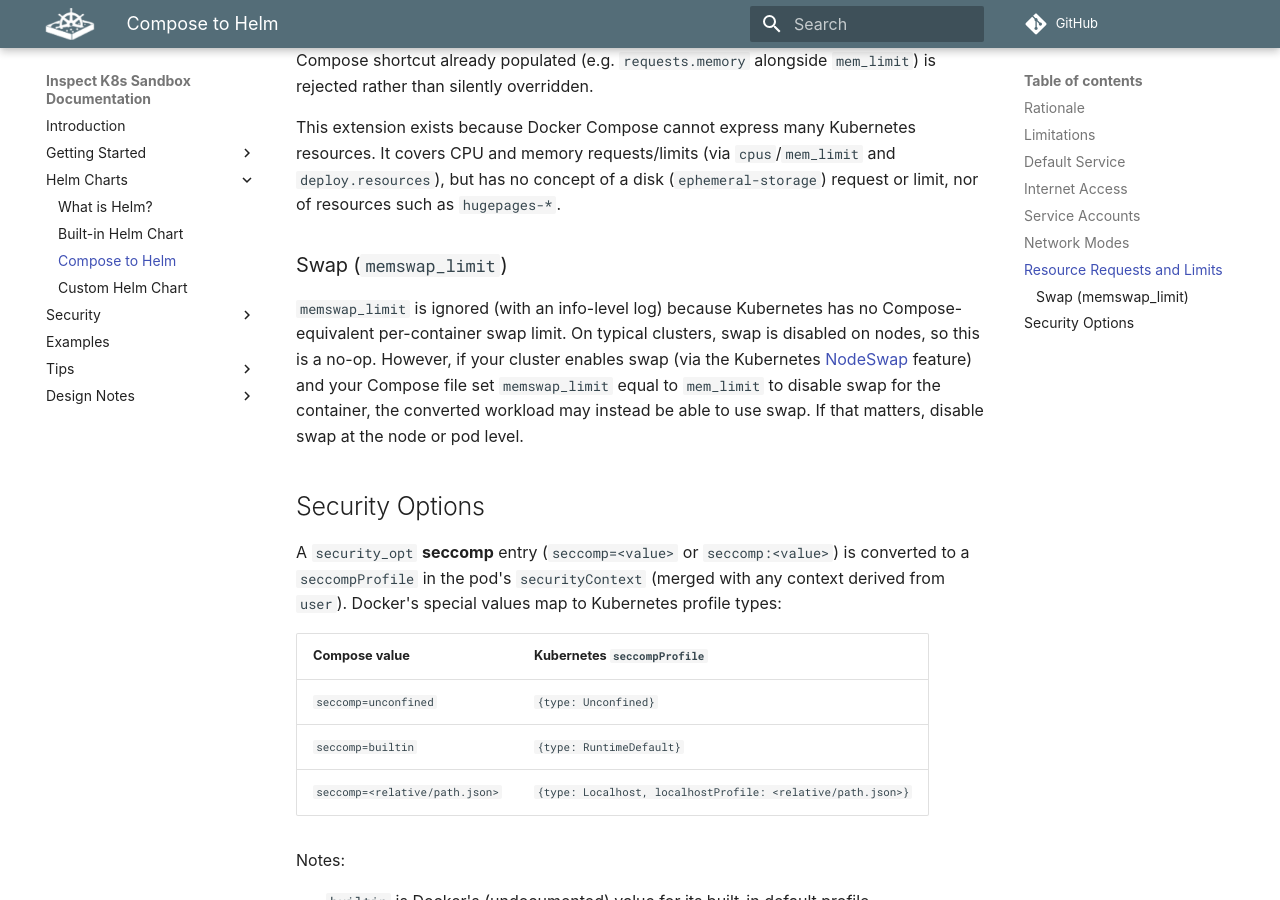
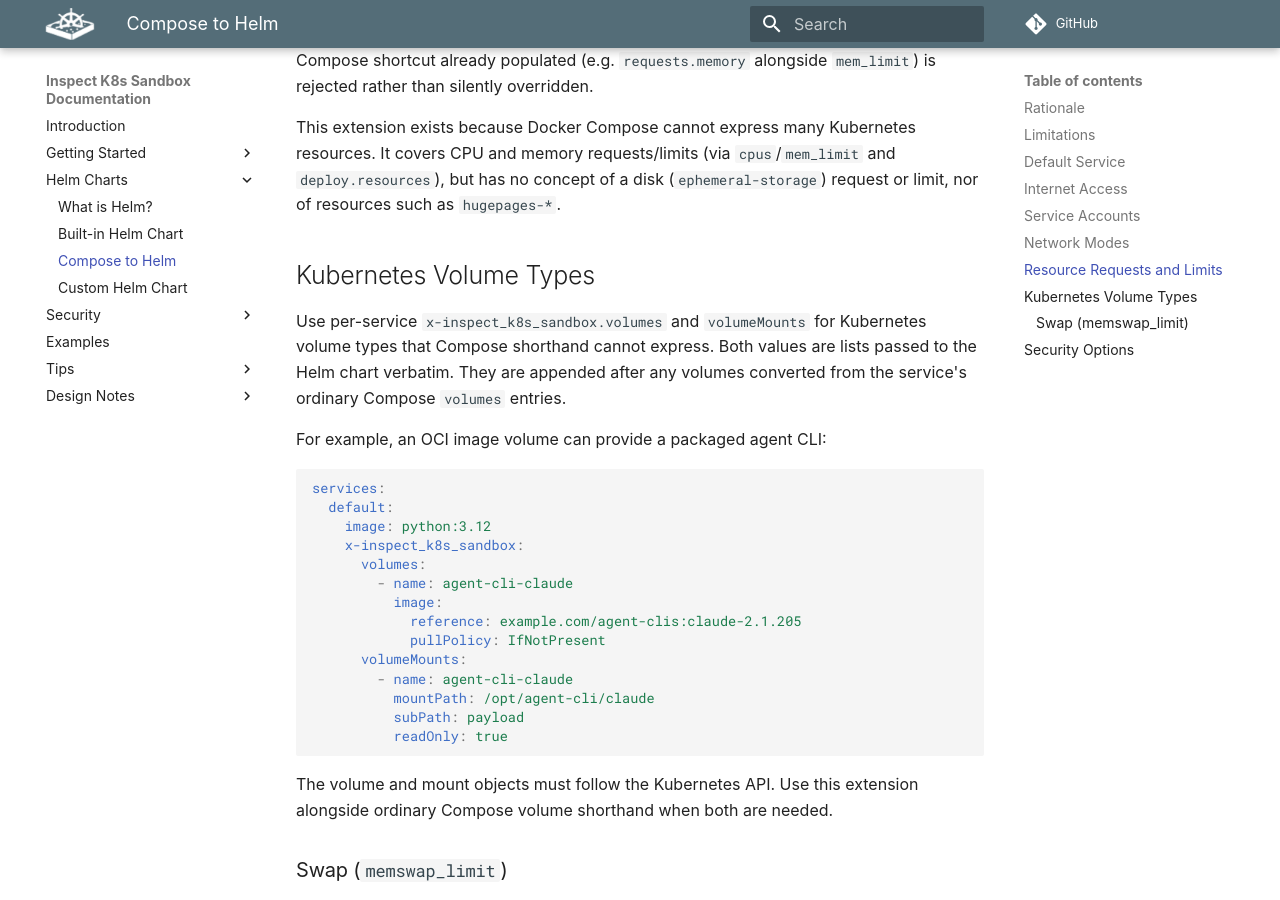
Before and after one commit to UKGovernmentBEIS/inspect_k8s_sandbox, an MkDocs documentation site: the page built from docs/docs/helm/compose-to-helm.md, in a window 1280 px wide and 900 px high, scrolled down 3671 px. Built offline with MkDocs 1.6.1 and Material for MkDocs 9.7.7, drawn with Linux system fonts in a browser that asks for light colours; some web fonts are replaced; comment, search, counter and statistics services are not loaded.

Commit message:
feat(compose): support service volume extensions

````diff
--- a/docs/docs/helm/compose-to-helm.md
+++ b/docs/docs/helm/compose-to-helm.md
@@ -168,6 +168,35 @@ resources. It covers CPU and memory requests/limits (via `cpus`/`mem_limit` and
 `deploy.resources`), but has no concept of a disk (`ephemeral-storage`) request or
 limit, nor of resources such as `hugepages-*`.
 
+## Kubernetes Volume Types
+
+Use per-service `x-inspect_k8s_sandbox.volumes` and `volumeMounts` for Kubernetes
+volume types that Compose shorthand cannot express. Both values are lists passed to
+the Helm chart verbatim. They are appended after any volumes converted from the
+service's ordinary Compose `volumes` entries.
+
+For example, an OCI image volume can provide a packaged agent CLI:
+
+```yaml
+services:
+  default:
+    image: python:3.12
+    x-inspect_k8s_sandbox:
+      volumes:
+        - name: agent-cli-claude
+          image:
+            reference: example.com/agent-clis:claude-2.1.205
+            pullPolicy: IfNotPresent
+      volumeMounts:
+        - name: agent-cli-claude
+          mountPath: /opt/agent-cli/claude
+          subPath: payload
+          readOnly: true
+```
+
+The volume and mount objects must follow the Kubernetes API. Use this extension
+alongside ordinary Compose volume shorthand when both are needed.
+
 ### Swap (`memswap_limit`)
 
 `memswap_limit` is ignored (with an info-level log) because Kubernetes has no
````
Also changed, not shown: docs/docs/examples.md (+26 -0 lines), docs/docs/helm/built-in-chart.md (+9 -0 lines), CHANGELOG.md, 2 other files.
